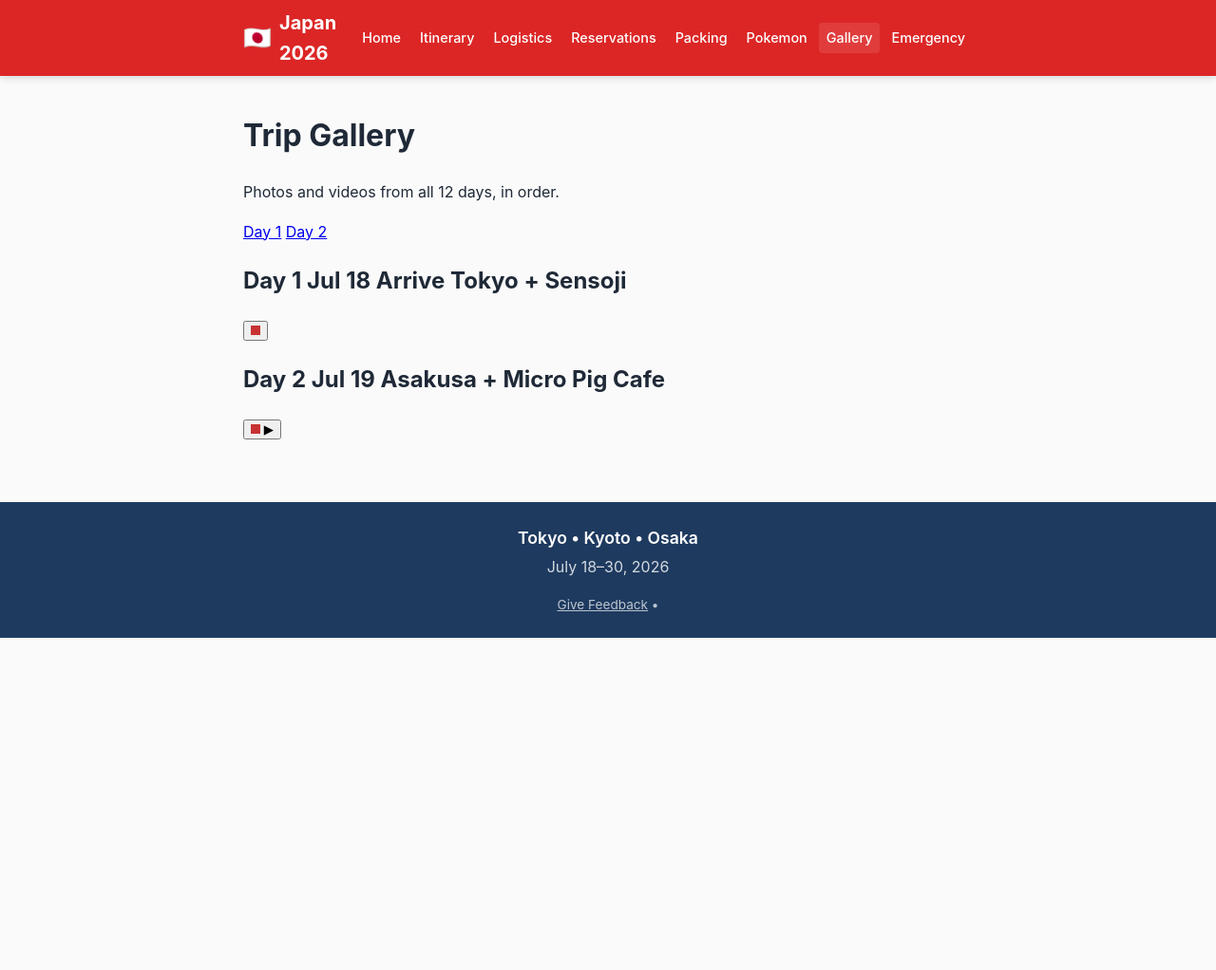
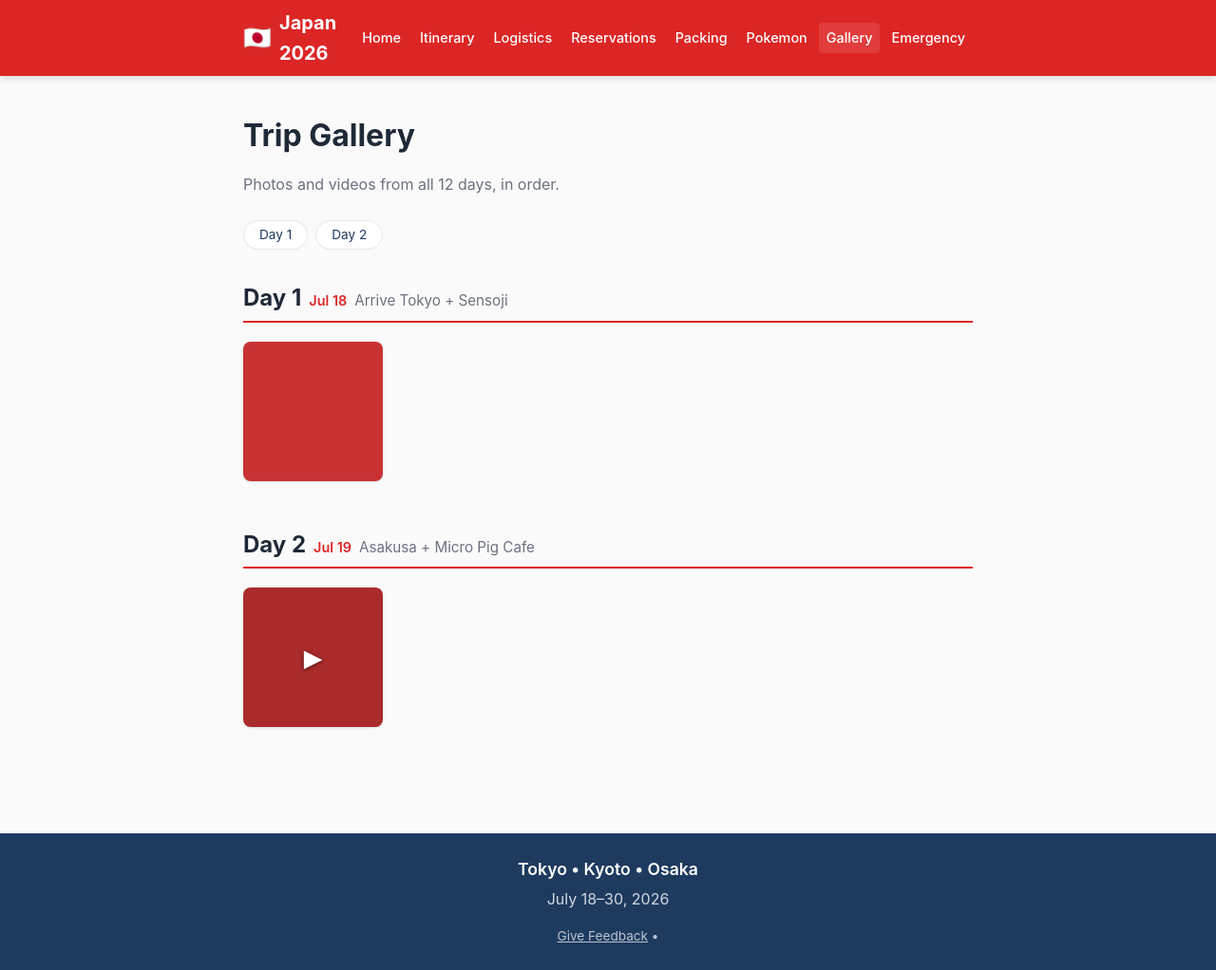
Before and after one commit to guarzo/2026_jp_trip, a Jekyll site: the page built from site/gallery.md, in a window 1280 px wide and 1022 px high. Shown: the whole window at 95% size. Built offline with Jekyll 4.4.1, drawn with Linux system fonts in a browser that asks for light colours.

Commit message:
feat: add gallery and lightbox styles

```diff
--- a/site/assets/css/style.css
+++ b/site/assets/css/style.css
@@ -999,3 +999,72 @@ body.offline .offline-banner {
     height: 200px;
   }
 }
+
+/* ============================================
+   Gallery
+   ============================================ */
+.gallery-intro { color: var(--color-text-light); margin-top: calc(-1 * var(--space-sm)); }
+
+.gallery-jump {
+  position: sticky; top: var(--header-height); z-index: 50;
+  display: flex; gap: var(--space-sm); overflow-x: auto;
+  padding: var(--space-sm) 0; margin-bottom: var(--space-lg);
+  background: var(--color-bg);
+  -webkit-overflow-scrolling: touch;
+}
+.gallery-jump-chip {
+  flex: 0 0 auto; padding: var(--space-xs) var(--space-md);
+  background: var(--color-surface); border: 1px solid var(--color-border);
+  border-radius: 999px; font-size: 0.85rem; text-decoration: none;
+  color: var(--color-secondary); white-space: nowrap;
+}
+.gallery-jump-chip:hover { background: var(--color-primary); color: #fff; border-color: var(--color-primary); }
+
+.gallery-day { margin-bottom: var(--space-2xl); scroll-margin-top: calc(var(--header-height) + 3rem); }
+.gallery-day-heading {
+  display: flex; align-items: baseline; gap: var(--space-sm); flex-wrap: wrap;
+  border-bottom: 2px solid var(--color-primary); padding-bottom: var(--space-xs);
+}
+.gallery-day-date { color: var(--color-primary); font-size: 0.9rem; font-weight: 600; }
+.gallery-day-title { color: var(--color-text-light); font-size: 0.95rem; font-weight: 400; }
+
+.gallery-grid {
+  display: grid; gap: var(--space-xs); margin-top: var(--space-md);
+  grid-template-columns: repeat(auto-fill, minmax(100px, 1fr));
+}
+@media (min-width: 600px) {
+  .gallery-grid { grid-template-columns: repeat(auto-fill, minmax(140px, 1fr)); gap: var(--space-sm); }
+}
+.gallery-thumb {
+  position: relative; padding: 0; border: none; cursor: pointer;
+  aspect-ratio: 1 / 1; border-radius: 8px; overflow: hidden;
+  background: var(--color-border); box-shadow: 0 1px 3px rgba(0,0,0,0.12);
+}
+.gallery-thumb img { width: 100%; height: 100%; object-fit: cover; display: block; }
+.gallery-thumb:hover img { transform: scale(1.05); }
+.gallery-thumb img { transition: transform 0.2s ease; }
+.gallery-play {
+  position: absolute; inset: 0; display: flex; align-items: center; justify-content: center;
+  color: #fff; font-size: 1.6rem; text-shadow: 0 1px 4px rgba(0,0,0,0.6);
+  background: rgba(0,0,0,0.15); pointer-events: none;
+}
+
+/* Lightbox */
+.lightbox {
+  position: fixed; inset: 0; z-index: 1000;
+  display: flex; align-items: center; justify-content: center;
+  background: rgba(0,0,0,0.92); padding: var(--space-md);
+}
+.lightbox[hidden] { display: none; }
+.lightbox-stage { max-width: 100%; max-height: 100%; display: flex; }
+.lightbox-stage img, .lightbox-stage video { max-width: 100%; max-height: 90vh; border-radius: 6px; }
+.lightbox-close, .lightbox-prev, .lightbox-next {
+  position: absolute; background: rgba(255,255,255,0.12); color: #fff;
+  border: none; cursor: pointer; font-size: 1.5rem; line-height: 1;
+  width: 44px; height: 44px; border-radius: 50%;
+}
+.lightbox-close { top: var(--space-md); right: var(--space-md); }
+.lightbox-prev { left: var(--space-sm); top: 50%; transform: translateY(-50%); }
+.lightbox-next { right: var(--space-sm); top: 50%; transform: translateY(-50%); }
+.lightbox-close:hover, .lightbox-prev:hover, .lightbox-next:hover { background: var(--color-primary); }
+body.lightbox-open { overflow: hidden; }
```
